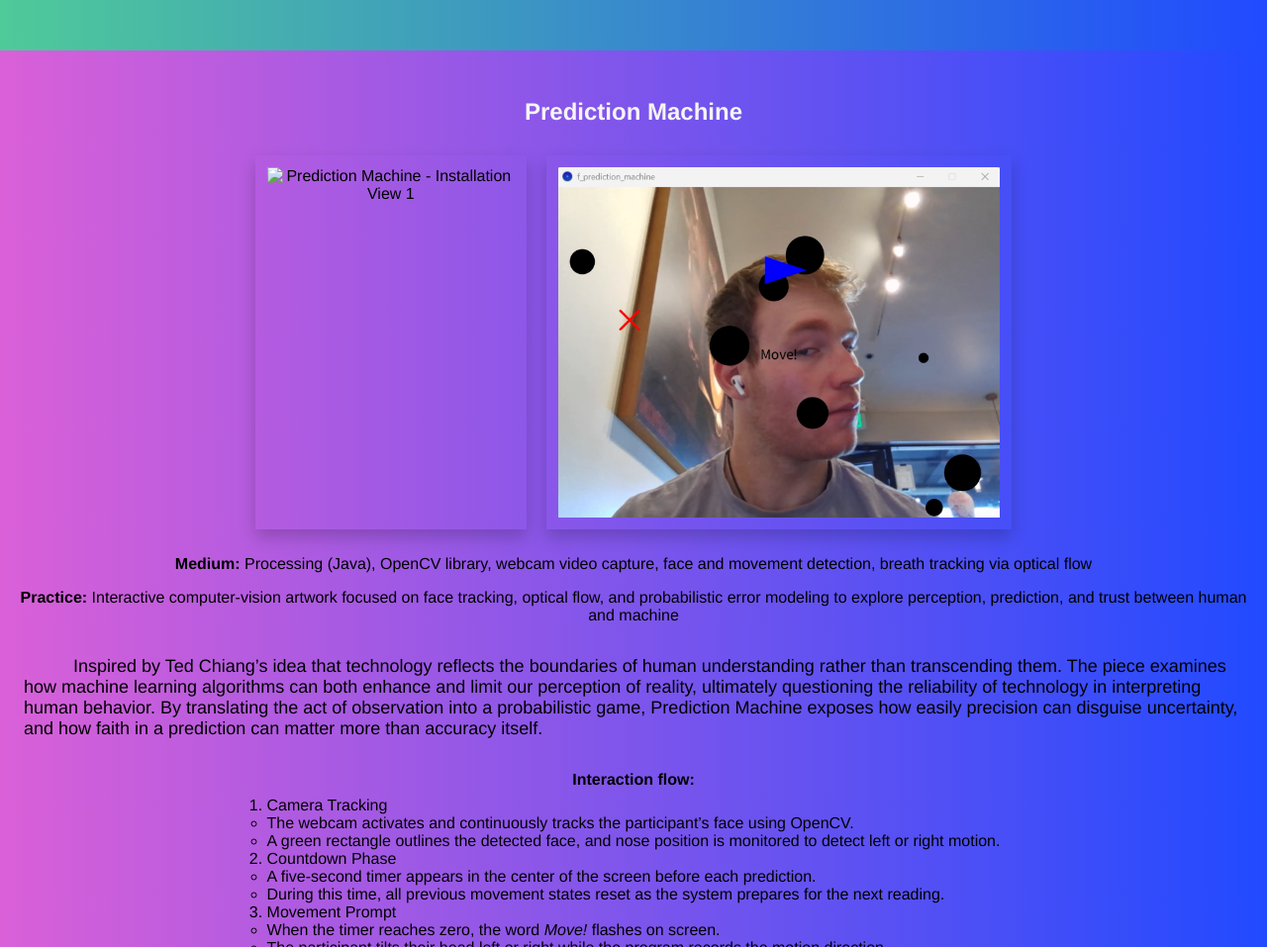
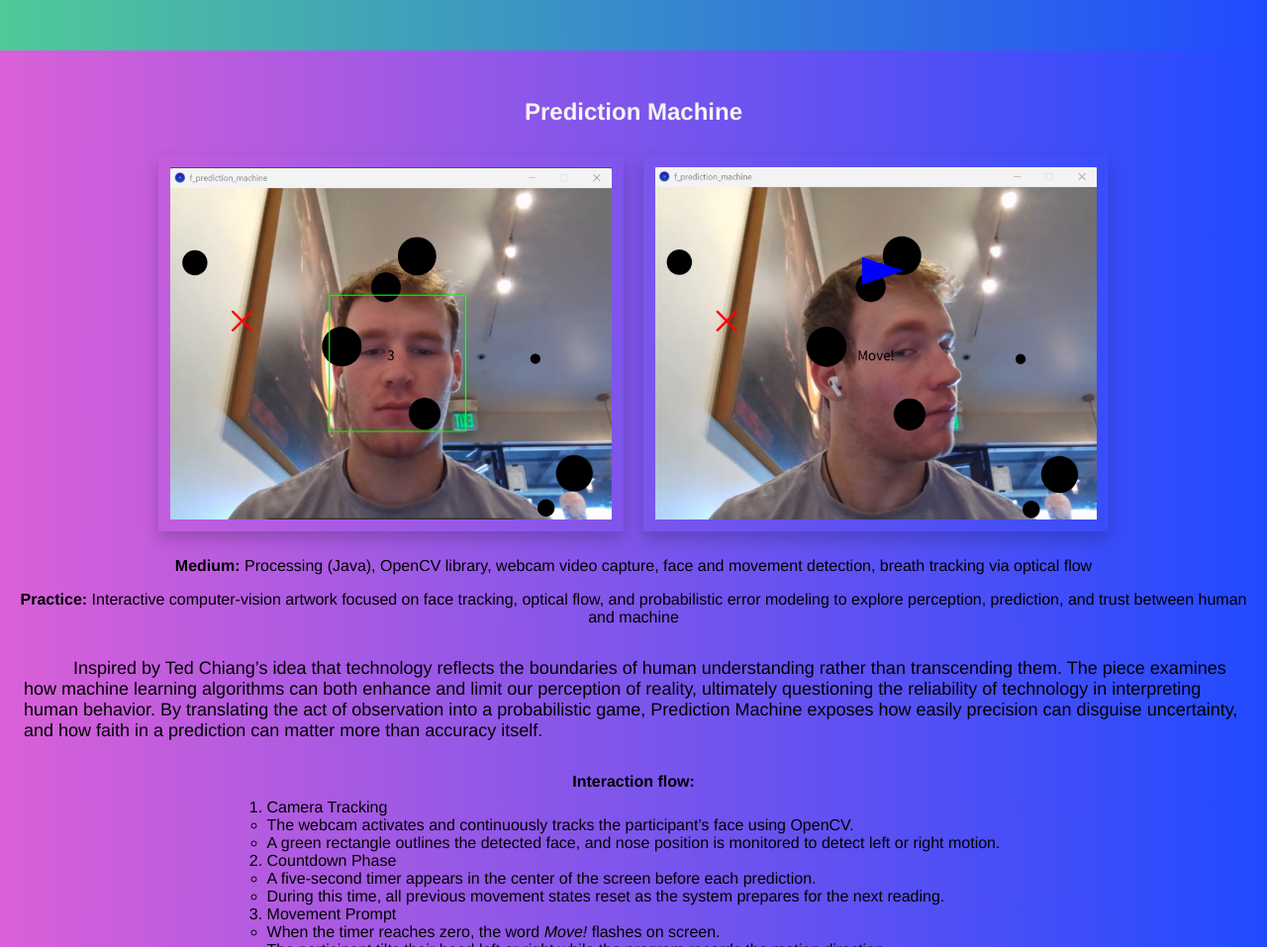
Before and after one commit to levyn21/portfolio, a plain HTML site: page index.html in a window 1280 px wide. Shown: the part 4515-5472 px from the top of the page at 99% size. Drawn offline with Linux system fonts and the light colour scheme; files whose address does not match are found by name.

Commit message:
Fix HTML encoding issues in index.html

```diff
--- a/index.html
+++ b/index.html
@@ -64,7 +64,7 @@
             <p></p>
             <h3 id="PredictionMachine">Prediction Machine</h3>
             <div class="PM-Images">
-                <img src="Images/Screenshot 2025-10-06 132755.png" alt="Prediction Machine - Installation View 1">
+                <img src="https://github.com/levyn21/portfolio/blob/main/Screenshot%202025-10-06%20132755.png" alt="Prediction Machine - Installation View 1">
                 <img src="Images/Screenshot 2025-10-06 132816.png" alt="Prediction Machine - Installation View 2">
             </div>
             <div><strong>Medium:</strong> Processing (Java), OpenCV library, webcam video capture, face and movement detection, breath tracking via optical flow</div>
```
